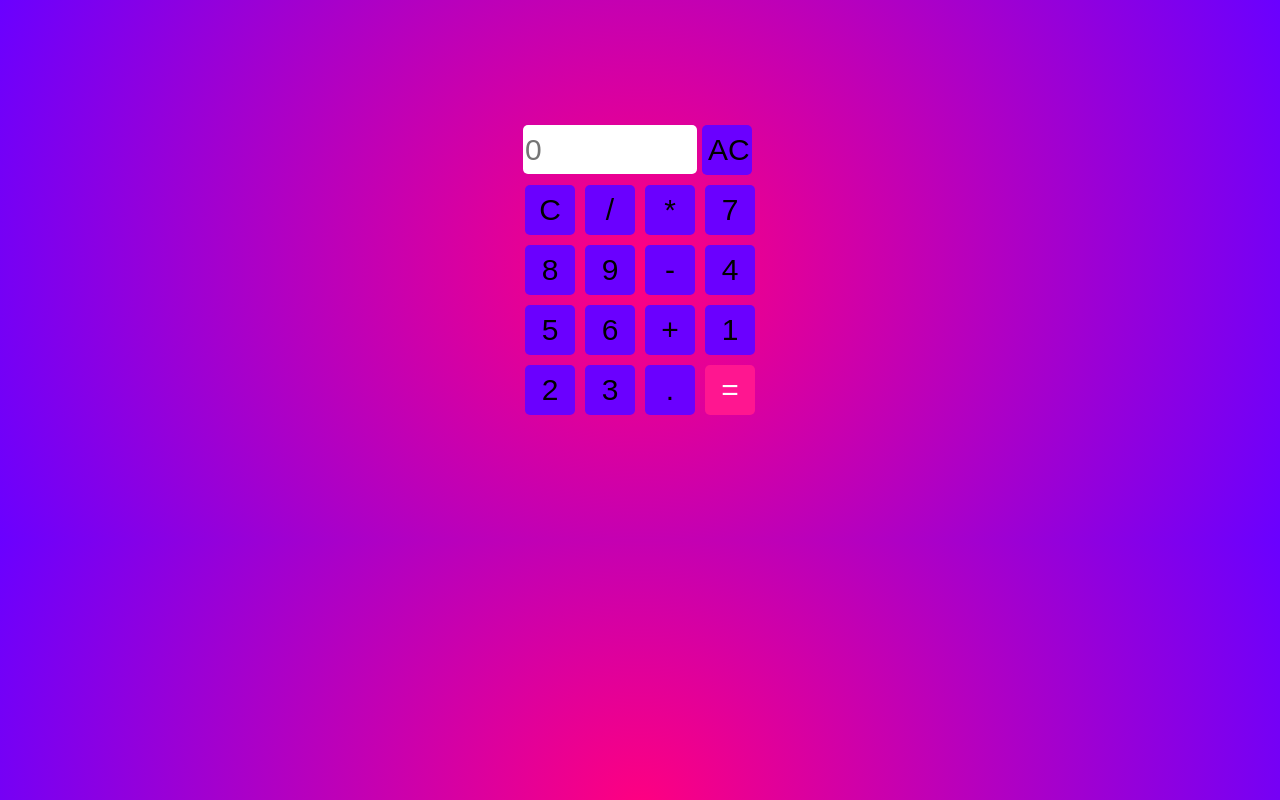
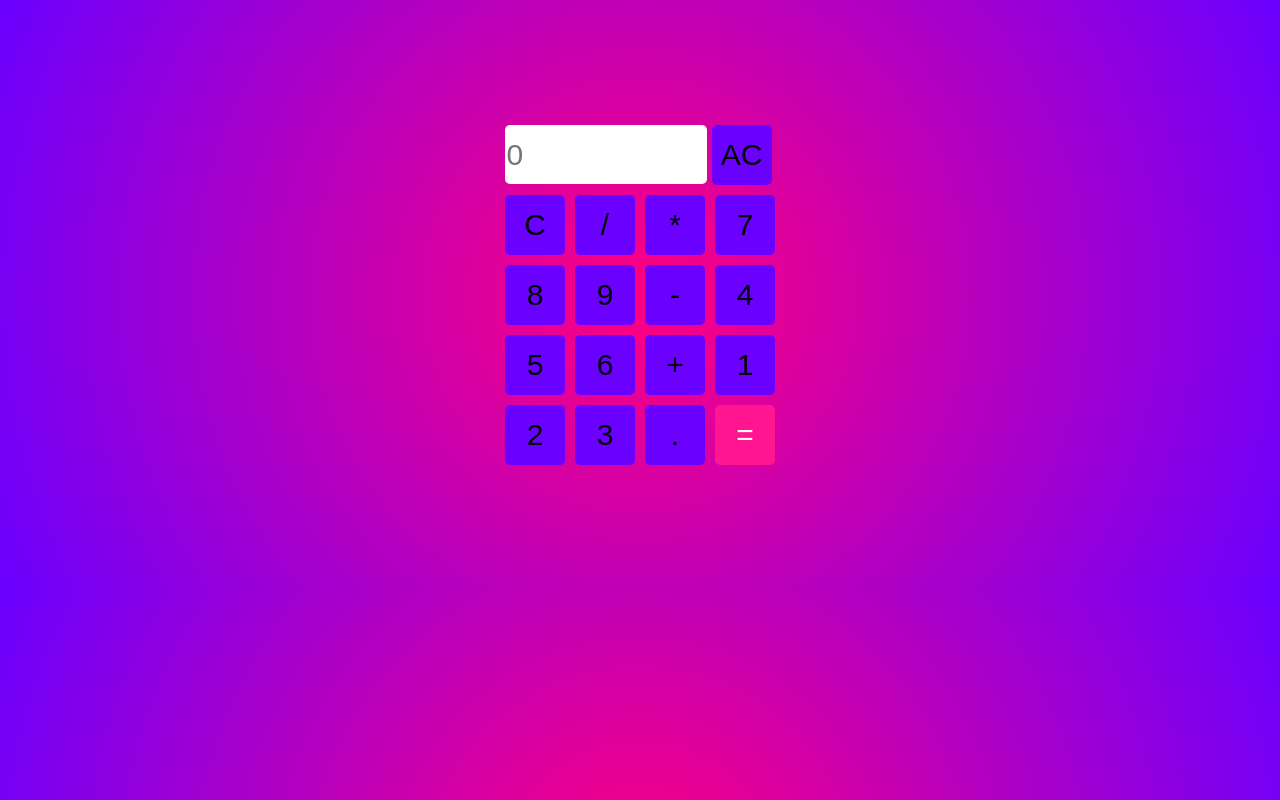
Before and after one commit to MaratFront/Calculator, a plain HTML site: page index.html in a window 1280 px wide. Drawn offline with Linux system fonts and the light colour scheme.

Commit message:
Calculator

```diff
--- a/style.css
+++ b/style.css
@@ -1,5 +1,5 @@
 body{
-    width: 290px;
+    width: 320px;
     margin: 120px auto;
     background: radial-gradient(circle, #ff0080, #6a00ff);
 
@@ -13,8 +13,8 @@ body{
   flex-wrap: wrap;
 }
 .calculator button {
-    width: 50px;
-    height: 50px;
+    width: 60px;
+    height: 60px;
     font-size: 30px;
     border-radius: 5px;
     border: none;
@@ -25,8 +25,8 @@ body{
   }
 
   .calculator #screen {
-    width: 170px;
-    height: 47px;
+    width: 198px;
+    height: 57px;
     font-size: 30px;
     border-radius: 5px;
     border: none;
@@ -34,7 +34,7 @@ body{
     background-color: #fff;
     color: #000;
     text-align: left;
-
+    margin-left: 1px;
 
   }
 
@@ -48,7 +48,3 @@ body{
     background-color:#ff1690 ;
     color: #fff;
   }
-
-/*@media(min-width:640px) {
-  body{width: 500px;}
-}*/
```
